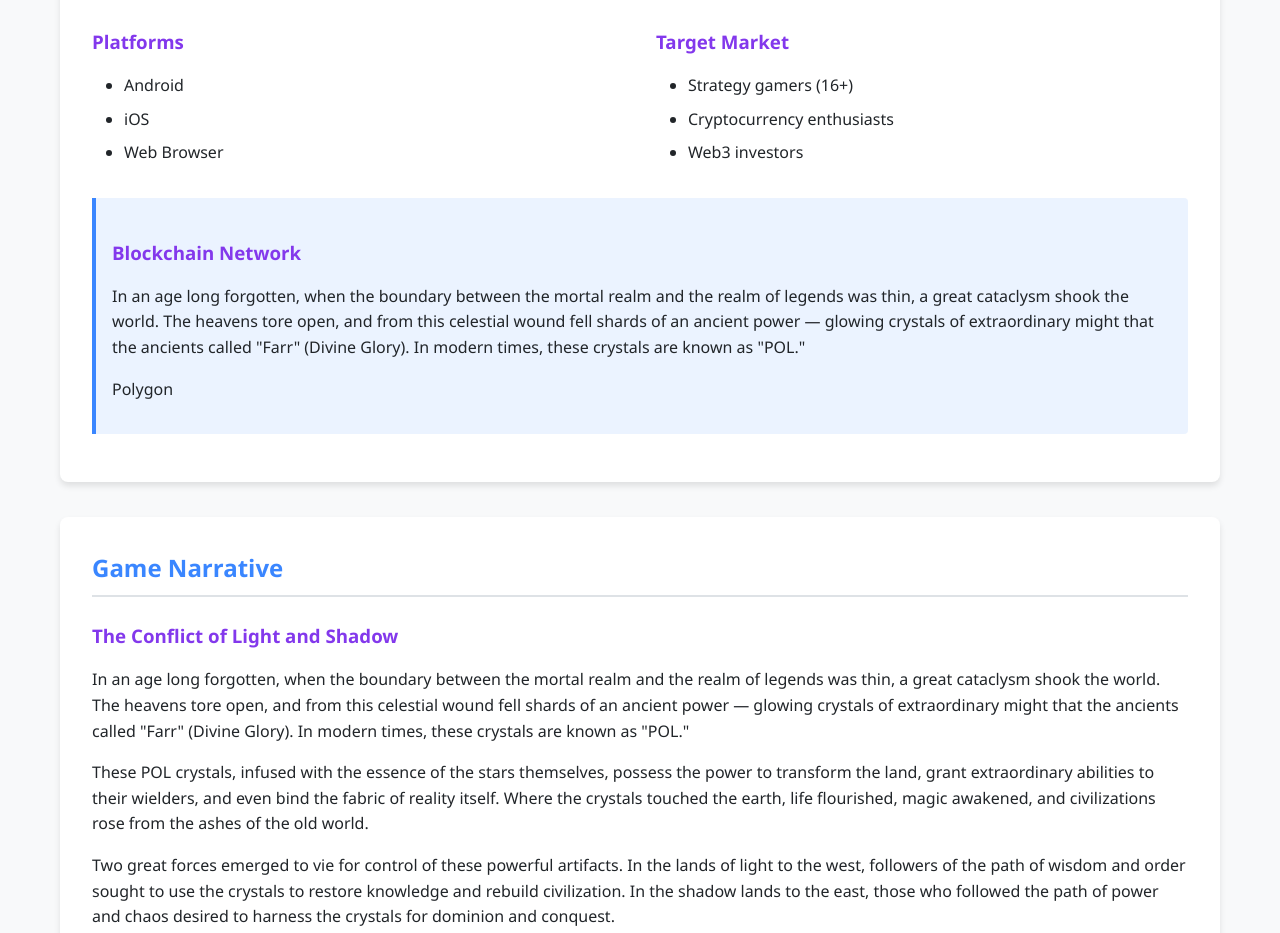
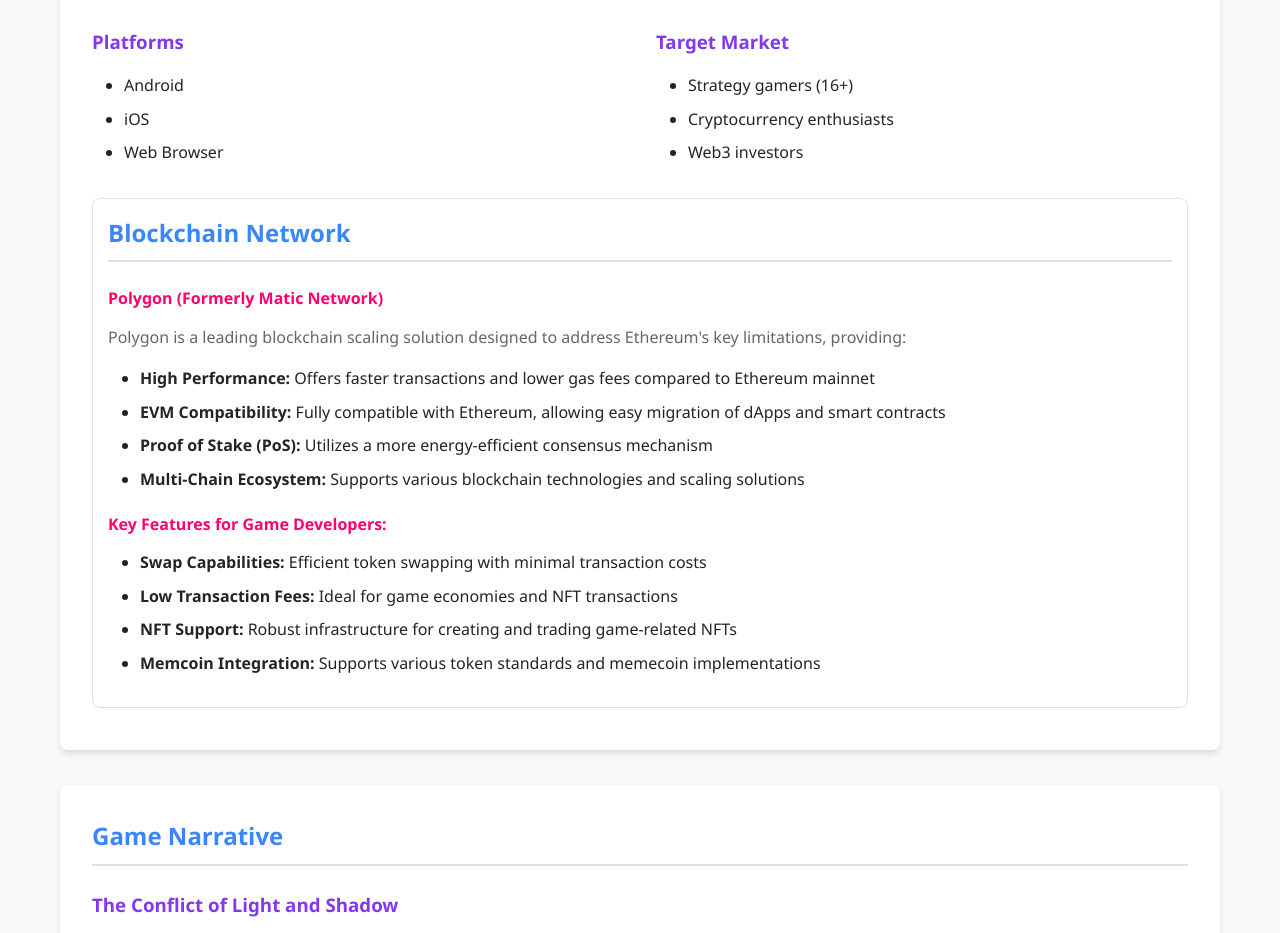
Before and after one commit to Mehrdadgame/GDD_Crypto, a plain HTML site: page index.html in a window 1280 px wide. Shown: the part 1195-2128 px from the top of the page. Drawn offline with Linux system fonts and the light colour scheme.

Commit message:
add Blockchain Network

```diff
--- a/index.html
+++ b/index.html
@@ -524,10 +524,55 @@
                 </div>
             </div>
 
+            <title>Blockchain Network - Polygon</title>
+            <style>
+                .highlight-box {
+                    background-color: #f4f4f4;
+                    border: 1px solid #e0e0e0;
+                    border-radius: 8px;
+                    padding: 15px;
+                    margin: 10px 0;
+                    box-shadow: 0 2px 4px rgba(0,0,0,0.1);
+                }
+                .highlight-box h3 {
+                    color: #333;
+                    margin-top: 0;
+                    border-bottom: 2px solid #007bff;
+                    padding-bottom: 10px;
+                }
+                .highlight-box p {
+                    color: #666;
+                    line-height: 1.6;
+                }
+                .highlight-box {
+            background-color: var(--bg-secondary);
+            border: 1px solid var(--border-color);
+            border-radius: 8px;
+            padding: 15px;
+            margin: 10px 0;
+            box-shadow: 0 2px 4px var(--shadow-color);
+        }
+            </style>
+        </head>
+        <body>
             <div class="highlight-box">
-                <h3>Blockchain Network</h3>
-                <p>In an age long forgotten, when the boundary between the mortal realm and the realm of legends was thin, a great cataclysm shook the world. The heavens tore open, and from this celestial wound fell shards of an ancient power — glowing crystals of extraordinary might that the ancients called "Farr" (Divine Glory). In modern times, these crystals are known as "POL."</p>
-                <p>Polygon</p>
+                <h2>Blockchain Network</h2>
+                <h4>Polygon (Formerly Matic Network)</h4>
+                <p>Polygon is a leading blockchain scaling solution designed to address Ethereum's key limitations, providing:</p>
+                <ul>
+                    <li><strong>High Performance:</strong> Offers faster transactions and lower gas fees compared to Ethereum mainnet</li>
+                    <li><strong>EVM Compatibility:</strong> Fully compatible with Ethereum, allowing easy migration of dApps and smart contracts</li>
+                    <li><strong>Proof of Stake (PoS):</strong> Utilizes a more energy-efficient consensus mechanism</li>
+                    <li><strong>Multi-Chain Ecosystem:</strong> Supports various blockchain technologies and scaling solutions</li>
+                </ul>
+
+                <h4>Key Features for Game Developers:</h4>
+                <ul>
+                    <li><strong>Swap Capabilities:</strong> Efficient token swapping with minimal transaction costs</li>
+                    <li><strong>Low Transaction Fees:</strong> Ideal for game economies and NFT transactions</li>
+                    <li><strong>NFT Support:</strong> Robust infrastructure for creating and trading game-related NFTs</li>
+                    <li><strong>Memcoin Integration:</strong> Supports various token standards and memecoin implementations</li>
+                </ul>
             </div>
 
             <a href="#toc" class="back-to-top">↑</a>
```
